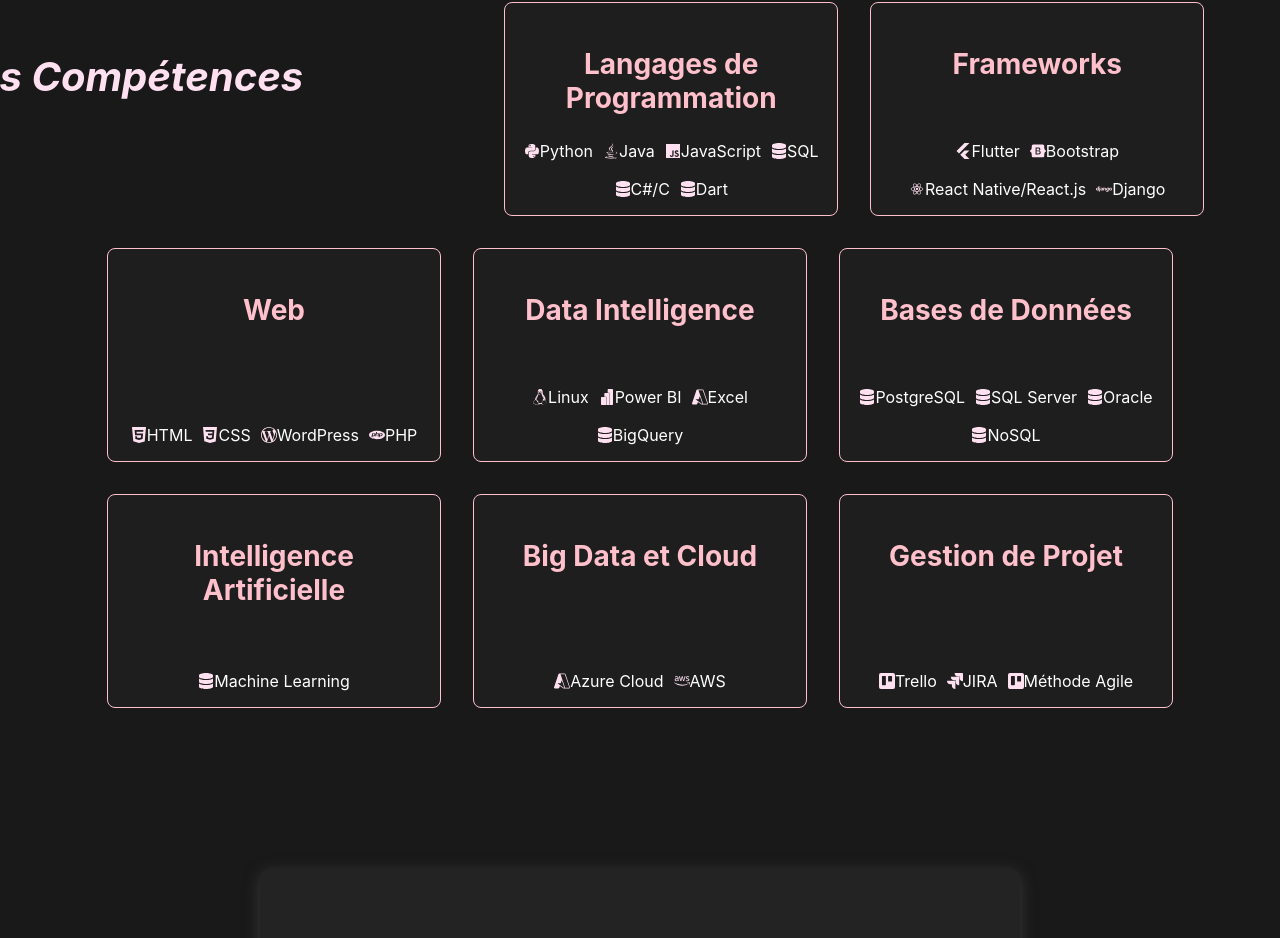
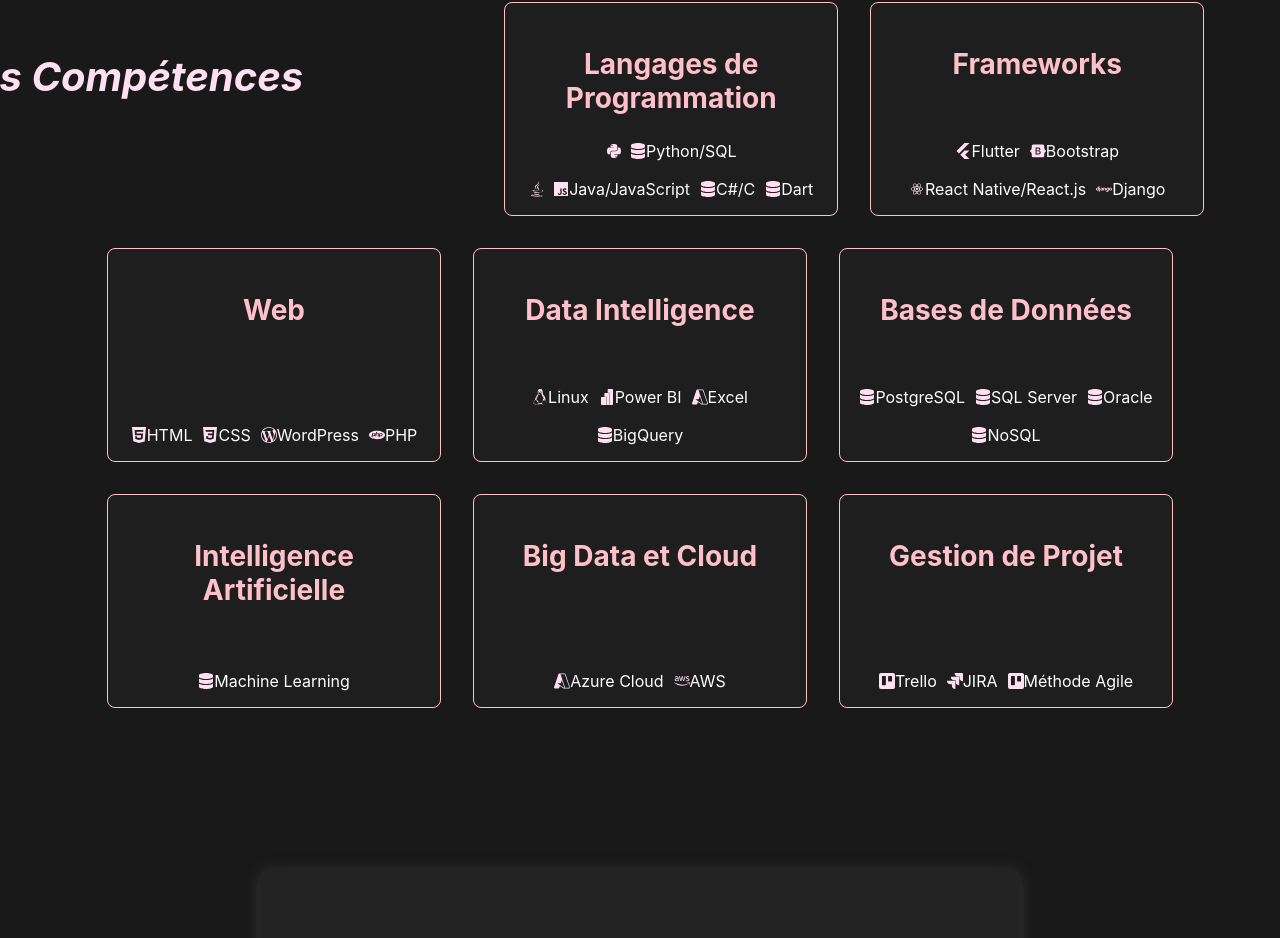
Before and after one commit to fatouthiam6/portofolio, a React (Create React App) app: page / in a window 1280 px wide. Shown: the part 3234-4172 px from the top of the page. Built offline with nearby package versions, Linux system fonts and the light colour scheme.

Commit message:
Mise à jour du portfolio avec de nouvelles modifications

```diff
--- a/src/components/tempcompetences1.js
+++ b/src/components/tempcompetences1.js
@@ -8,10 +8,18 @@
   {
     category: "Langages de Programmation",
     items: [
-      { name: "Python", icon: <FaPython style={{ color: '#ffe0f0' }} /> },
-      { name: "Java", icon: <FaJava style={{ color: '#ffe0f0' }} /> },
-      { name: "JavaScript", icon: <FaJs style={{ color: '#ffe0f0' }} /> },
-      { name: "SQL", icon: <FaDatabase style={{ color: '#ffe0f0' }} /> },
+      { name: "Python/SQL", icon: (
+        <div style={{ display: 'flex', alignItems: 'center' }}>
+          <FaPython style={{ color: '#ffe0f0' }} />
+          <FaDatabase style={{ color: '#ffe0f0', marginLeft: '8px' }} />
+        </div>
+      ) },
+      { name: "Java/JavaScript", icon: (
+        <div style={{ display: 'flex', alignItems: 'center' }}>
+          <FaJava style={{ color: '#ffe0f0' }} />
+          <FaJs style={{ color: '#ffe0f0', marginLeft: '8px' }} />
+        </div>
+      ) },
       { name: "C#/C", icon: <FaDatabase style={{ color: '#ffe0f0' }} /> },
       { name: "Dart", icon: <FaDatabase style={{ color: '#ffe0f0' }} /> },
     ]
```
